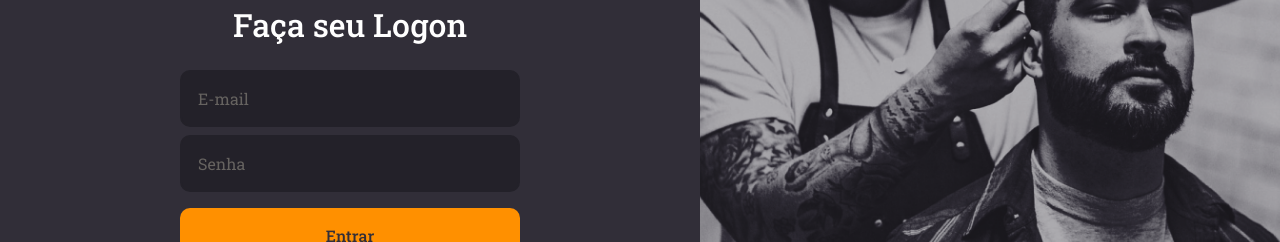
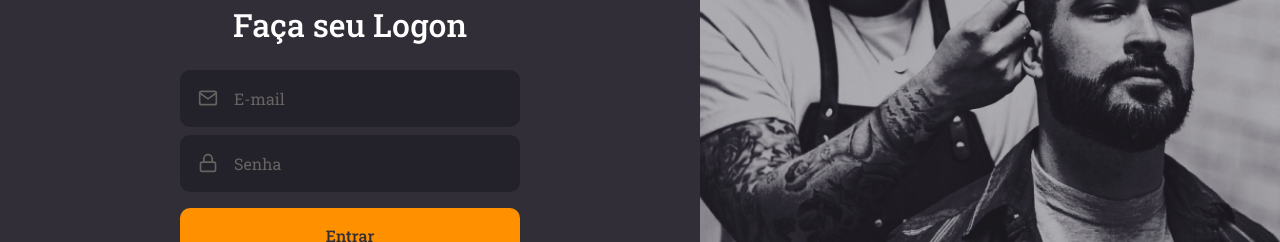
Before and after one commit to robertokbr/go-barber-web, a React (Create React App) app: page / in a window 1280 px wide. Shown: the part 291-533 px from the top of the page. Built offline with nearby package versions, Linux system fonts and the light colour scheme.

Commit message:
Isolate the Component,  Button, and Input

```diff
--- /dev/null
+++ b/src/components/Button/index.tsx
@@ -0,0 +1,12 @@
+import React, { ButtonHTMLAttributes } from 'react';
+import { Container } from './styles';
+
+type ButtonProps = ButtonHTMLAttributes<HTMLButtonElement>;
+
+const Button: React.FC<ButtonProps> = ({ children, ...rest }) => (
+  <Container type="button" {...rest}>
+    {children}
+  </Container>
+);
+
+export default Button;
--- /dev/null
+++ b/src/components/Button/styles.ts
@@ -0,0 +1,18 @@
+import styled from 'styled-components';
+import { shade } from 'polished';
+
+export const Container = styled.button`
+  background: #ff9000;
+  height: 56px;
+  border-radius: 10px;
+  border: 0;
+  padding: 0 16px;
+  color: #312e38;
+  width: 100%;
+  font-weight: 500;
+  margin-top: 16px;
+  transition: background-color 0.2s;
+  &:hover {
+    background: ${shade(0.2, '#ff9000')};
+  }
+`;
--- /dev/null
+++ b/src/components/Input/index.tsx
@@ -0,0 +1,17 @@
+import React, { InputHTMLAttributes } from 'react';
+import { IconBaseProps } from 'react-icons';
+import { Container } from './styles';
+
+interface InputProps extends InputHTMLAttributes<HTMLInputElement> {
+  name: string;
+  icon?: React.ComponentType<IconBaseProps>;
+}
+
+const Input: React.FC<InputProps> = ({ icon: Icon, ...rest }) => (
+  <Container>
+    {Icon && <Icon size={20} />}
+    <input {...rest} />
+  </Container>
+);
+
+export default Input;
--- /dev/null
+++ b/src/components/Input/styles.ts
@@ -0,0 +1,30 @@
+import styled from 'styled-components';
+
+export const Container = styled.div`
+  background: #232129;
+  border-radius: 10px;
+  border: 2px solid #232129;
+  padding: 16px;
+  width: 100%;
+  display: flex;
+  align-items: center;
+  color: #666360;
+
+  & + div {
+    margin-top: 8px;
+  }
+
+  input {
+    flex: 1;
+    background: transparent;
+    border: 0;
+    color: #f4ede8;
+
+    &::placeholder {
+      color: #666360;
+    }
+  }
+  svg {
+    margin-right: 16px;
+  }
+`;
--- a/src/pages/SignIn/index.tsx
+++ b/src/pages/SignIn/index.tsx
@@ -1,7 +1,9 @@
 import React from 'react';
-import { FiLogIn } from 'react-icons/fi';
+import { FiLogIn, FiMail, FiLock } from 'react-icons/fi';
 import { Container, Background, Content } from './styles';
 import logo from '../../assets/logo.svg';
+import Button from '../../components/Button';
+import Input from '../../components/Input';
 
 const SignIn: React.FC = () => {
   return (
@@ -10,9 +12,14 @@
         <img src={logo} alt="Gobarber" />
         <form>
           <h1>Faça seu Logon</h1>
-          <input placeholder="E-mail" />
-          <input type="password" placeholder="Senha" />
-          <button type="submit">Entrar</button>
+          <Input icon={FiMail} name="email" placeholder="E-mail" />
+          <Input
+            icon={FiLock}
+            name="password"
+            type="password"
+            placeholder="Senha"
+          />
+          <Button type="submit">Entrar</Button>
           <a href="forgot">Esqueci Minha Senha</a>
         </form>
         <a href="createAccount">
--- a/src/pages/SignIn/styles.ts
+++ b/src/pages/SignIn/styles.ts
@@ -23,22 +23,7 @@
     h1 {
       margin-bottom: 24px;
     }
-    input {
-      background: #232129;
-      border-radius: 10px;
-      border: 2px solid #232129;
-      padding: 16px;
-      width: 100%;
-      color: #f4ede8;
 
-      &::placeholder {
-        color: #666360;
-      }
-
-      & + input {
-        margin-top: 8px;
-      }
-    }
     button {
       background: #ff9000;
       height: 56px;
```
Also changed, not shown: .eslintrc.json.
